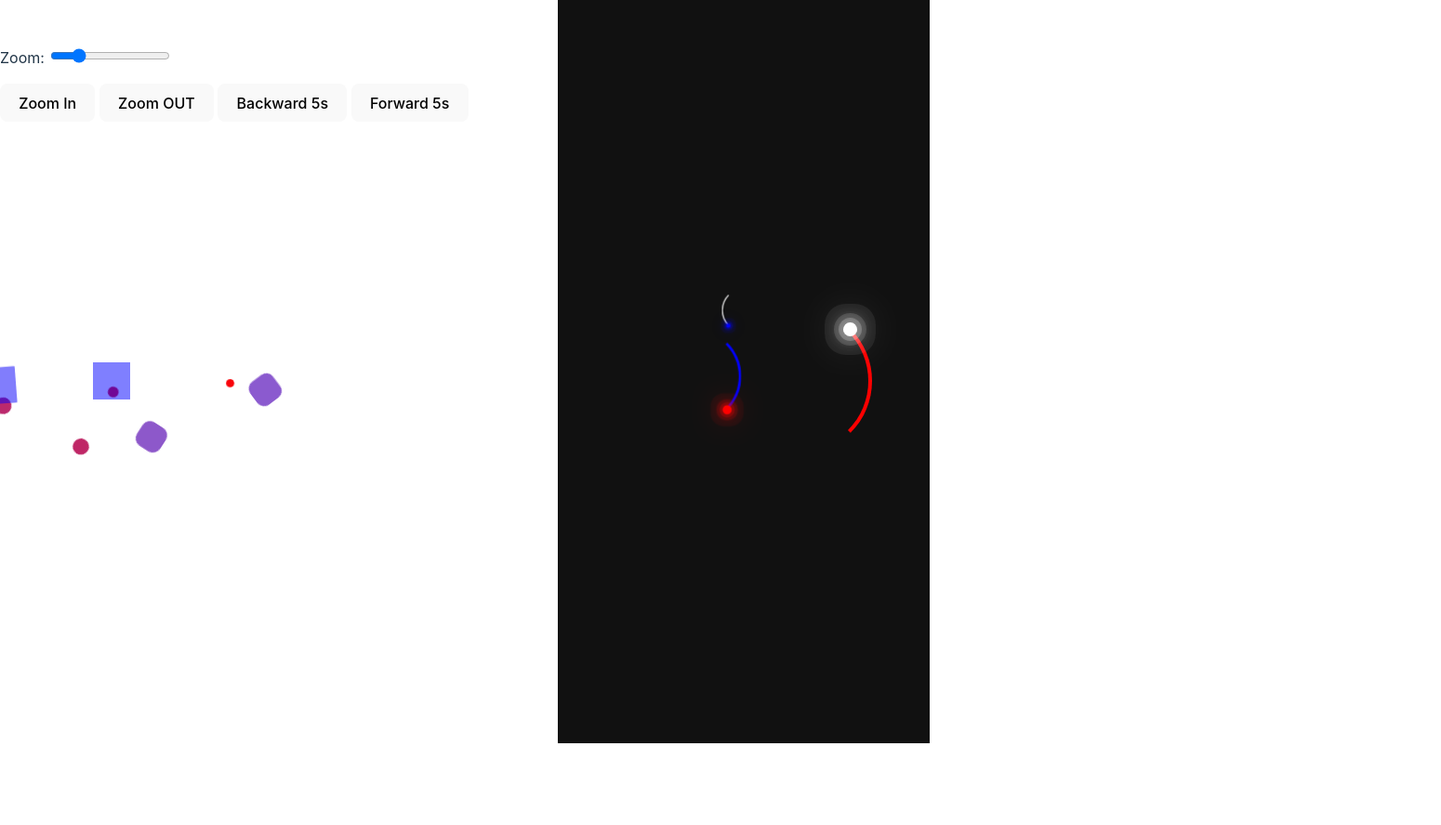
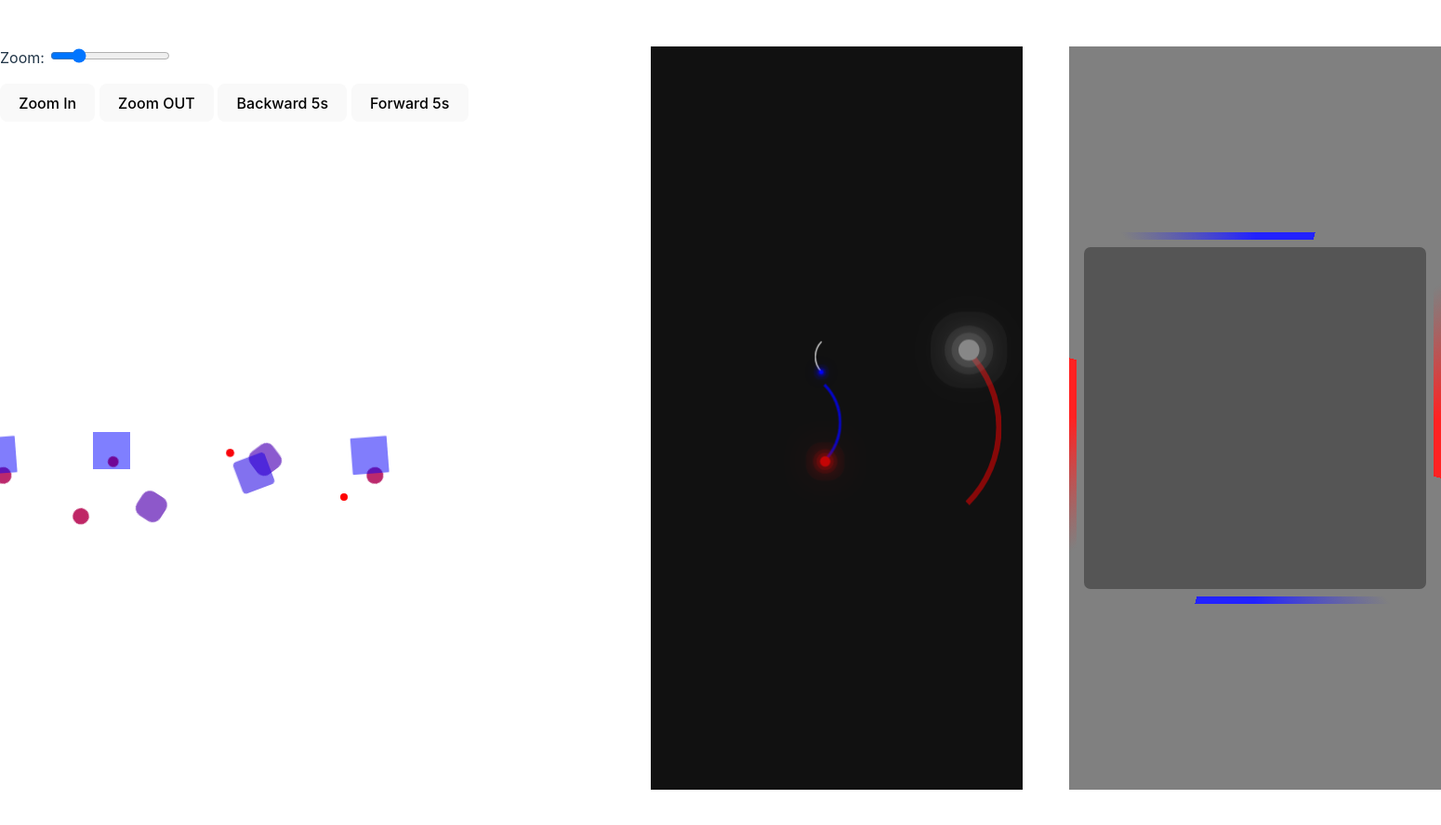
Before and after one commit to Baaljagg/appws, a website built with Vite: page index.html in a window 1280 px wide. Shown: the whole page at 93% size, 1550 px wide, since content can reach past the window. Before the commit the page ends 800 px from the top, so only its background shows below. Built offline with nearby package versions, Linux system fonts and the light colour scheme; what wavesurfer.js would draw is missing.

Commit message:
third animation

```diff
--- a/anim.scss
+++ b/anim.scss
@@ -8,7 +8,7 @@
   transform-origin: center center;
 }
 
-@for $num from 1 through 8 {
+@for $num from 1 through 12 {
   .circle:nth-child(#{$num}) {
     left: ($num - 1) * 40px;
     animation-delay: $num * .3s;
@@ -67,13 +67,16 @@
 
 @keyframes animate {
   0%{
-    transform: rotate(0deg) scale(1);
+    transform: rotate(0deg) scale(1.2);
+    opacity: 0.5;
   }
   50%{
     transform: rotate(180deg) translate(10px, 10px) scale(0.3);
+    opacity: 1;
   }
   100%{
-    transform: rotate(360deg) scale(1);
+    transform: rotate(360deg) scale(1.2);
+    opacity: 0.5;
   }
 }
 
@@ -113,12 +116,15 @@
 @keyframes animate2 {
   0%{
     transform: rotate(360deg) scale(0.3);
+    opacity: 1;
   }
   50%{
-    transform: rotate(180deg) translate(-10px, -10px) scale(1);
+    transform: rotate(180deg) translate(-10px, -10px) scale(1.5);
+    opacity: 0.5;
   }
   100%{
     transform: rotate(0deg) scale(0.3);
+    opacity: 1;
   }
 }
 
@@ -145,3 +151,59 @@
   box-shadow: 0 0 0 5px #0000ff33, 0 0 0 10px #0000ff22, 0 0 0 20px #0000ff11,
   0 0 20px #00f, 0 0 50px #00f;
 }
+
+// --------third animation ----- //
+
+.anim3 {
+  margin: 50px;
+  display: flex;
+  justify-content: center;
+  align-items: center;
+  min-height: 100vh;
+  min-width: 400px;
+  background: gray;
+}
+
+.box {
+  position: relative;
+  width: 400px;
+  height: 400px;
+  background: repeating-conic-gradient(from var(--a), #ff2222 0%, #ff2222 5%, transparent 5%, transparent 40%, #ff2222 50%);
+  animation: anim-border 4s linear infinite;
+  border-radius: 20px;
+}
+
+@property --a {
+  syntax: "<angle>";
+  inherits: false;
+  initial-value: 0deg;
+}
+
+@keyframes anim-border {
+  0% {
+    --a: 0deg
+  }
+  100% {
+    --a: 360deg
+  }
+}
+
+.box::before {
+  content: "";
+  position: absolute;
+  width: 100%;
+  height: 100%;
+  background: repeating-conic-gradient(from var(--a), #2222ff 0%, #2222ff 5%, transparent 5%, transparent 40%, #2222ff 50%);
+  animation: anim-border 4s linear infinite;
+  animation-delay: -1s;
+  border-radius: 20px;
+}
+
+.box::after {
+  content: "";
+  position: absolute;
+  inset: 8px;
+  background: #555;
+  border-radius: 15px;
+  border: 8px solid gray;
+}
--- a/index.html
+++ b/index.html
@@ -34,6 +34,10 @@
         <div class="circle"></div>
         <div class="circle"></div>
         <div class="circle"></div>
+        <div class="circle"></div>
+        <div class="circle"></div>
+        <div class="circle"></div>
+        <div class="circle"></div>
       </div>
     </div>
     <div class="container">
@@ -43,6 +47,11 @@
         <div class="ring"></div>
       </div>
     </div>
+    <div class="anim3">
+      <div class="box">
+
+      </div>
+    </div>
     <script type="module" src="/main.js"></script>
   </body>
 </html>
--- a/style.css
+++ b/style.css
@@ -94,7 +94,8 @@ button:focus-visible {
 }
 
 .ma-lg {
-  margin: 100px;
+  margin: 150px;
+
 }
 
 @media (prefers-color-scheme: light) {
```
